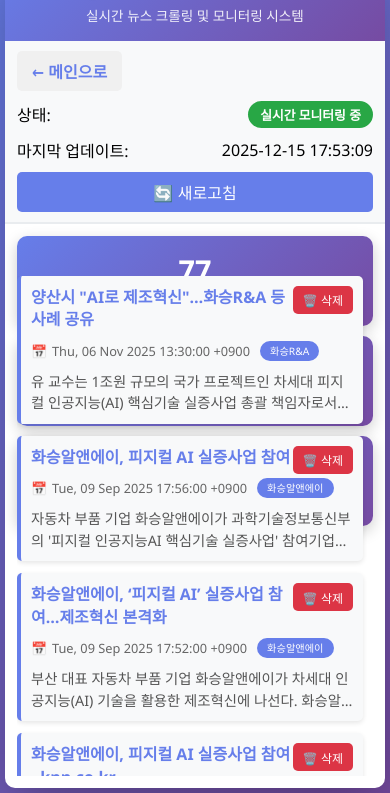
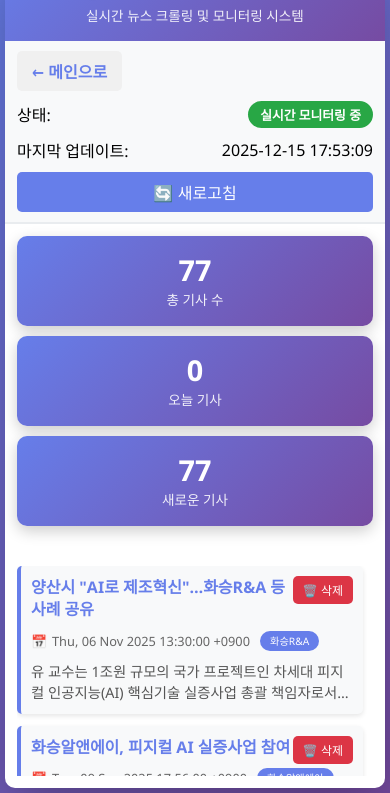
Before and after one commit to kimjinyong2504-prog/competitor-monitoring, a plain HTML site: page 251215/index.html in a window 390 px wide. Shown: the part 51-844 px from the top of the page. Drawn offline with Linux system fonts and the light colour scheme.

Commit message:
Remove fixed layout constraints on mobile - allow flexible spacing

```diff
--- a/251215/index.html
+++ b/251215/index.html
@@ -183,9 +183,9 @@
             grid-template-columns: repeat(auto-fit, minmax(200px, 1fr));
             gap: 20px;
             margin-bottom: 30px;
-            height: 120px !important;
-            min-height: 120px !important;
-            max-height: 120px !important;
+            height: 120px;
+            min-height: 120px;
+            max-height: 120px;
             flex-shrink: 0;
             contain: layout size;
         }
@@ -235,6 +235,7 @@
             transition: none;
             min-height: 0;
             contain: layout size;
+            flex-shrink: 1;
         }
 
         .articles-container::-webkit-scrollbar {
@@ -577,6 +578,7 @@
 
             .content {
                 padding: 16px;
+                overflow: visible;
             }
 
             .stats {
@@ -587,6 +589,7 @@
                 min-height: auto !important;
                 max-height: none !important;
                 flex-shrink: 0;
+                contain: none;
             }
 
             .stat-card {
@@ -606,6 +609,8 @@
             .articles-container {
                 margin-top: 20px !important;
                 padding-top: 0;
+                contain: none;
+                flex-shrink: 1;
             }
 
             .article-card {
@@ -695,11 +700,13 @@
 
             .content {
                 padding: 12px;
+                overflow: visible;
             }
 
             .stats {
                 gap: 10px;
                 margin-bottom: 25px !important;
+                contain: none;
             }
 
             .stat-card {
@@ -713,6 +720,8 @@
 
             .articles-container {
                 margin-top: 15px !important;
+                contain: none;
+                flex-shrink: 1;
             }
 
             .article-card {
```
Also changed, not shown: 251215_aia/index.html (+12 -3 lines), 251215_yuil/index.html (+12 -3 lines).
